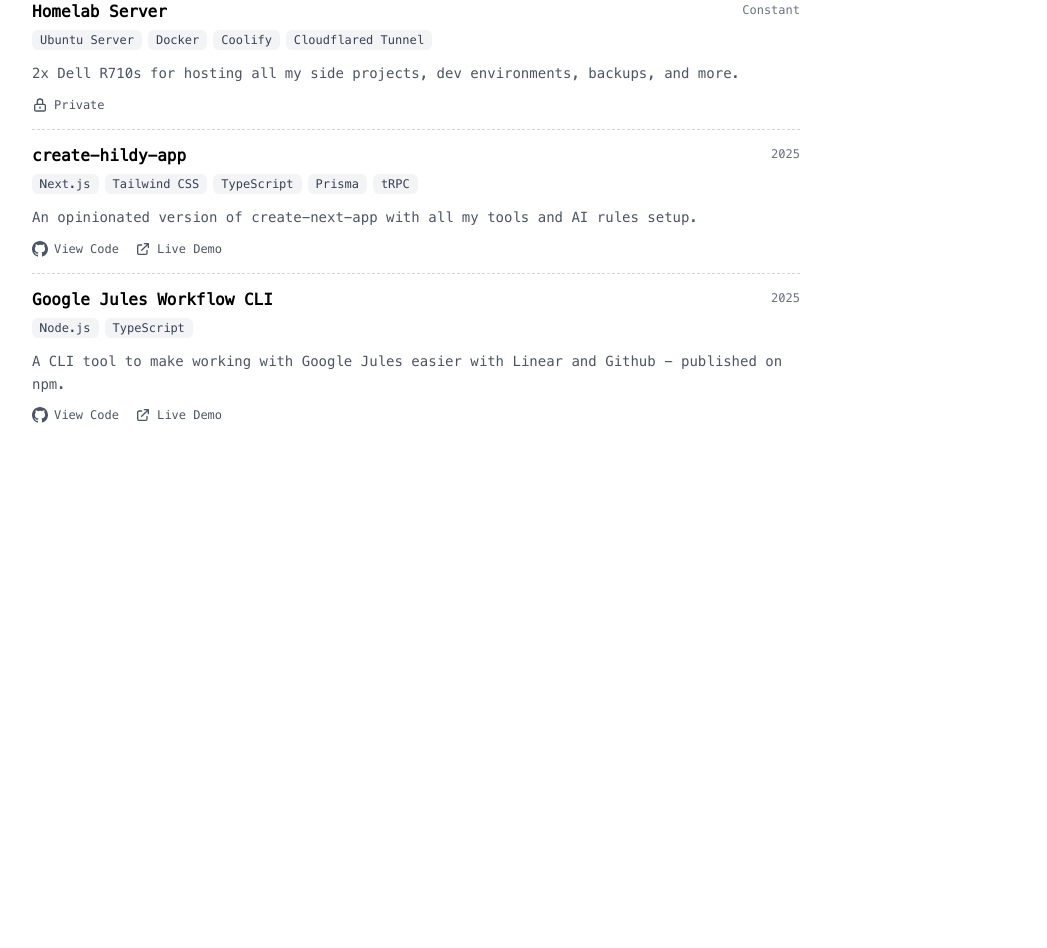
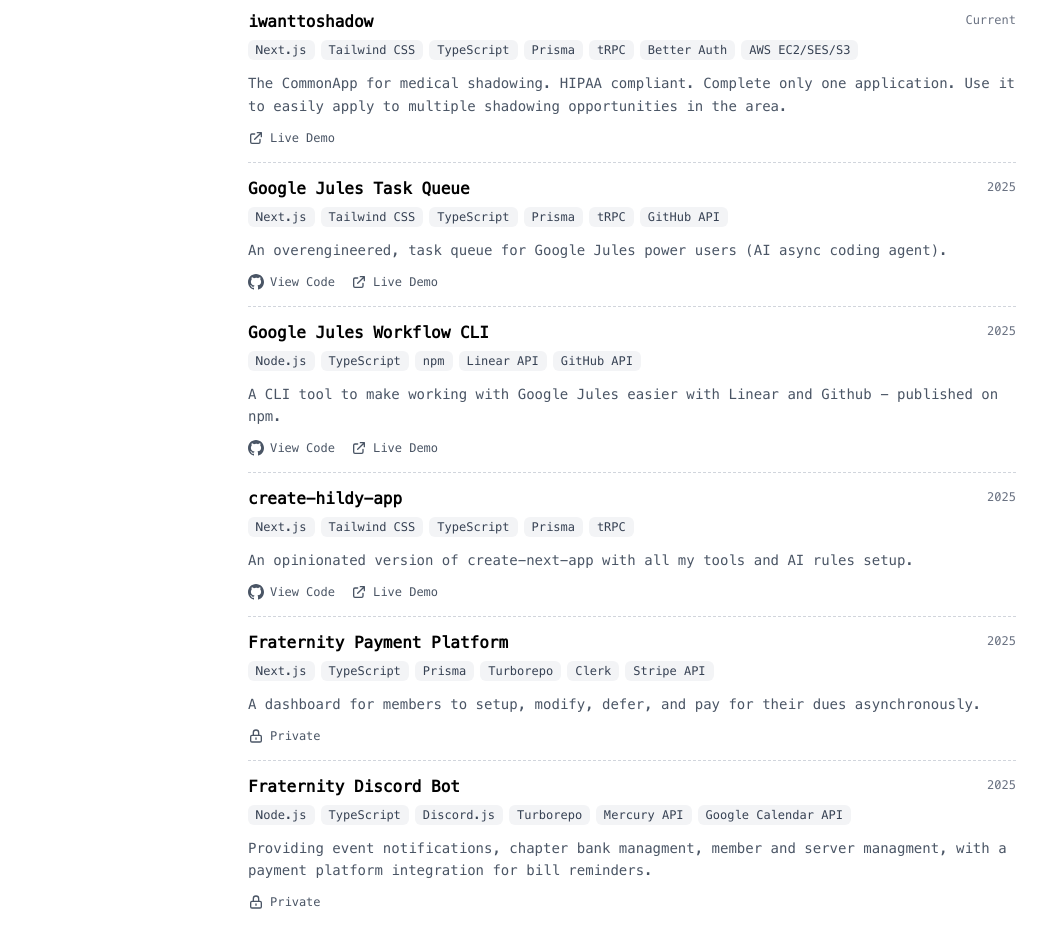
Before and after one commit to iHildy/iHildy.github.io, a Next.js app: page / in a window 1280 px wide. Shown: the part 1200-2148 px from the top of the page, without its empty margins (8-1055 px from the left). Before the commit the page ends 1679 px from the top, so only its background shows below. Built offline with nearby package versions, Linux system fonts and the light colour scheme.

Commit message:
added all side projects / centered content

```diff
--- a/src/app/_components/projects.tsx
+++ b/src/app/_components/projects.tsx
@@ -2,20 +2,37 @@
 
 const sideProjects = [
   {
-    name: "Jules Task Queue",
+    name: "Homelab Server",
+    description: "2x Dell R710s for hosting all my side projects, dev environments, backups, and more.",
+    techStack: ["Ubuntu Server", "Docker", "Coolify", "Cloudflare Zero Trust"],
+    period: "Constant",
+    isPrivate: true
+  },
+  {
+    name: "iwanttoshadow",
+    description: "The CommonApp for medical shadowing. HIPAA compliant. Complete only one application. Use it to easily apply to multiple shadowing opportunities in the area.",
+    techStack: ["Next.js", "Tailwind CSS", "TypeScript", "Prisma", "tRPC", "Better Auth", "AWS EC2/SES/S3"],
+    liveUrl: "https://iwanttoshadow.hildy.io",
+    period: "Current",
+    isPrivate: true
+  },
+  {
+    name: "Google Jules Task Queue",
     description: "An overengineered, task queue for Google Jules power users (AI async coding agent).",
-    techStack: ["Next.js", "Tailwind CSS", "TypeScript", "Prisma", "GitHub API", "tRPC"],
+    techStack: ["Next.js", "Tailwind CSS", "TypeScript", "Prisma", "tRPC", "GitHub API"],
     githubUrl: "https://github.com/iHildy/jules-task-queue/tree/main",
     liveUrl: "https://jules.hildy.io",
     period: "2025",
     isPrivate: false
   },
   {
-    name: "Homelab Server",
-    description: "2x Dell R710s for hosting all my side projects, dev environments, backups, and more.",
-    techStack: ["Ubuntu Server", "Docker", "Coolify", "Cloudflared Tunnel"],
-    period: "Constant",
-    isPrivate: true
+    name: "Google Jules Workflow CLI",
+    description: "A CLI tool to make working with Google Jules easier with Linear and Github - published on npm.",
+    techStack: ["Node.js", "TypeScript", "npm", "Linear API", "GitHub API"],
+    githubUrl: "https://github.com/iHildy/google-jules-workflow",
+    liveUrl: "https://www.npmjs.com/package/@ihildy/google-jules-workflow",
+    period: "2025",
+    isPrivate: false
   },
   {
     name: "create-hildy-app",
@@ -27,19 +44,24 @@
     isPrivate: false
   },
   {
-    name: "Google Jules Workflow CLI",
-    description: "A CLI tool to make working with Google Jules easier with Linear and Github - published on npm.",
-    techStack: ["Node.js", "TypeScript"],
-    githubUrl: "https://github.com/iHildy/google-jules-workflow",
-    liveUrl: "https://www.npmjs.com/package/@ihildy/google-jules-workflow",
+    name: "Fraternity Payment Platform",
+    description: "A dashboard for members to setup, modify, defer, and pay for their dues asynchronously.",
+    techStack: ["Next.js", "TypeScript", "Prisma", "Turborepo", "Clerk", "Stripe API"],
     period: "2025",
-    isPrivate: false
-  }
+    isPrivate: true
+  },
+  {
+    name: "Fraternity Discord Bot",
+    description: "Providing event notifications, chapter bank managment, member and server managment, with a payment platform integration for bill reminders.",
+    techStack: ["Node.js", "TypeScript", "Discord.js", "Turborepo", "Mercury API", "Google Calendar API"],
+    period: "2025",
+    isPrivate: true
+  },
 ];
 
 export default function Projects() {
   return (
-    <div className="flex flex-col gap-4 sm:gap-6 w-full border-t border-gray-200 pt-4">
+    <div className="flex flex-col gap-2 w-full border-t border-gray-200 pt-4">
       <div className="flex items-center gap-3">
         <h2 className="text-xl font-bold text-black">Side Projects</h2>
       </div>
@@ -83,16 +105,7 @@
             </p>
 
             <div className="flex items-center gap-4">
-              {project.isPrivate ? (
-                <div className="inline-flex items-center gap-1.5 text-gray-600 text-xs">
-                  <svg className="w-4 h-4" fill="none" stroke="currentColor" viewBox="0 0 24 24">
-                    <path strokeLinecap="round" strokeLinejoin="round" strokeWidth={2} d="M12 15v2m-6 4h12a2 2 0 002-2v-6a2 2 0 00-2-2H6a2 2 0 00-2 2v6a2 2 0 002 2zm10-10V7a4 4 0 00-8 0v4h8z" />
-                  </svg>
-                  <span>Private</span>
-                </div>
-              ) : (
-                <>
-                  {project.githubUrl && (
+              {!project.isPrivate && project.githubUrl && (
                 <Link
                   href={project.githubUrl}
                   target="_blank"
@@ -104,6 +117,14 @@
                   </svg>
                   <span>View Code</span>
                 </Link>
+              )}
+              {project.isPrivate && !project.liveUrl && (
+                <div className="inline-flex items-center gap-1.5 text-gray-600 text-xs">
+                  <svg className="w-4 h-4" fill="none" stroke="currentColor" viewBox="0 0 24 24">
+                    <path strokeLinecap="round" strokeLinejoin="round" strokeWidth={2} d="M12 15v2m-6 4h12a2 2 0 002-2v-6a2 2 0 00-2-2H6a2 2 0 00-2 2v6a2 2 0 002 2zm10-10V7a4 4 0 00-8 0v4h8z" />
+                  </svg>
+                  <span>Private</span>
+                </div>
               )}
               {project.liveUrl && (
                 <Link
@@ -118,8 +139,6 @@
                   <span>Live Demo</span>
                 </Link>
               )}
-                </>
-              )}
             </div>
           </div>
         ))}
--- a/src/app/_components/work.tsx
+++ b/src/app/_components/work.tsx
@@ -17,7 +17,7 @@
     period: "Sep 2020 — Apr 2024",
     logoSrc: "/work/linear.png",
     logoAlt: "Linear logo",
-    description: "Getting startups off the ground with logos, websites, marketing, taxes, etc. 700+ clients that generated over $10M in revenue.",
+    description: "Getting startups off the ground with logos, websites, marketing, taxes, etc. 700+ clients that generated over $10M in revenue. Personally developing ecommerce stores, dashboards, email marketing, and more.",
     companyUrl: "https://linear.hildy.io/"
   },
   {
--- a/src/app/page.tsx
+++ b/src/app/page.tsx
@@ -4,7 +4,7 @@
 
 export default async function Home() {
   return (
-      <main className="flex min-h-screen flex-col items-start justify-start text-black m-10 max-w-3xl gap-4">
+      <main className="flex min-h-screen flex-col mx-auto text-black m-10 max-w-3xl gap-4">
         <Hero />
         <WorkExperience />
         <Projects />
```
Lines whose indentation alone changed are shown as unchanged.
